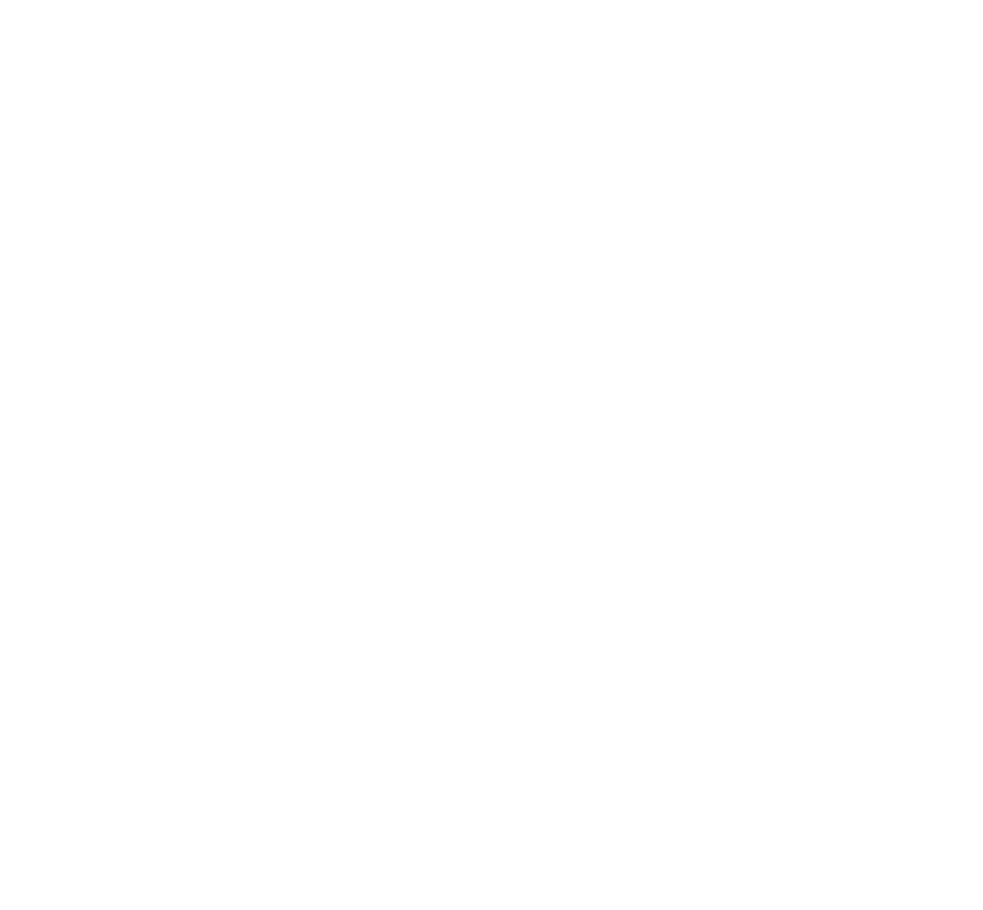
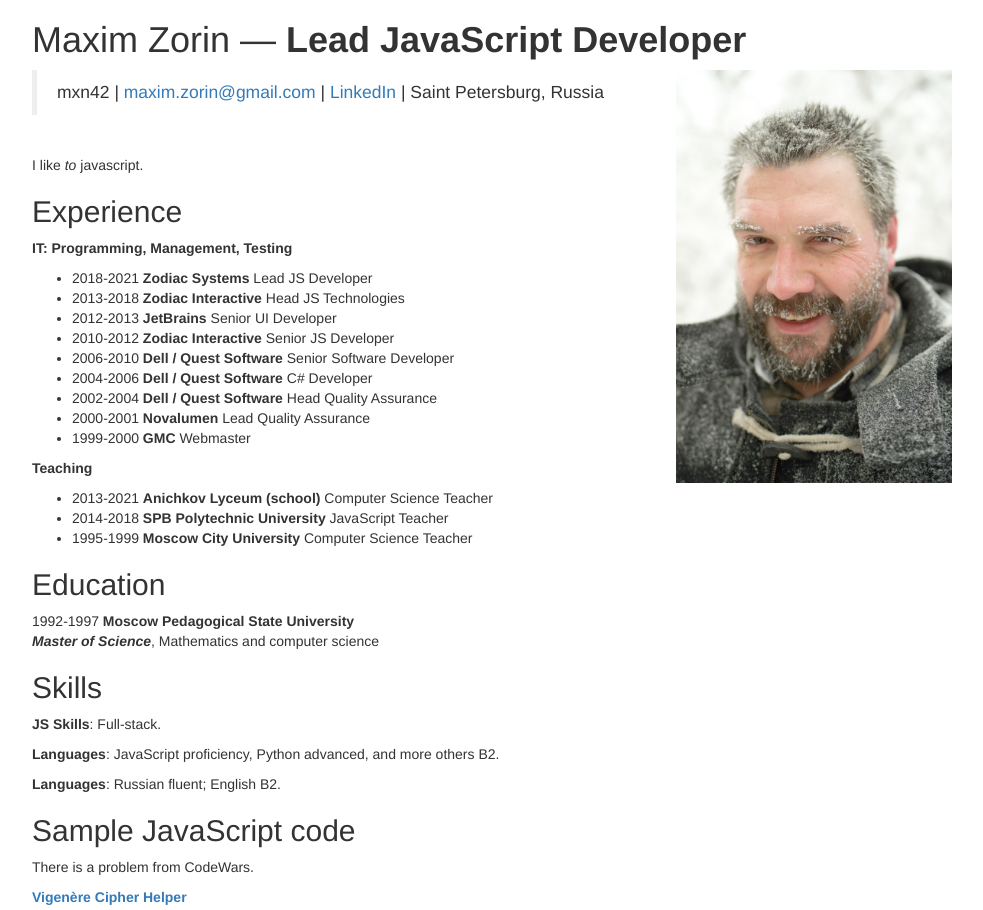
Before and after one commit to mxn42/rsschool-cv, a plain HTML site: page index.html in a window 1280 px wide. Shown: the top 910 px of the page, without its empty margins (148-1131 px from the left). Before the commit the page ends 800 px from the top, so only its background shows below. Drawn offline with nearby package versions, Linux system fonts and the light colour scheme.

Commit message:
fix: complete html page

```diff
--- a/cv.md
+++ b/cv.md
@@ -1,4 +1,4 @@
-# Maxim Zorin &mdash; **Lead JavaScript Developer**
+# Maxim Zorin — **Lead JavaScript Developer**
 <img align="right" width="30%" src="photo.jpg">
 
 <blockquote>
--- a/index.css
+++ b/index.css
@@ -0,0 +1,4 @@
+#cv {
+  width: 920px;
+  margin: auto;
+}
--- a/index.html
+++ b/index.html
@@ -3,28 +3,18 @@
 <head>
   <meta charset="utf-8">
   <meta name="viewport" content="width=device-width, initial-scale=1.0">
-  <title>Document</title>
+  <title>CV</title>
+  <link rel="stylesheet" href="https://cdn.jsdelivr.net/bootstrap/3.2.0/css/bootstrap.css">
+  <script src="https://cdnjs.cloudflare.com/ajax/libs/markdown-it/12.2.0/markdown-it.min.js"></script>
   <link rel="stylesheet" href="index.css">
 </head>
 <body>
+  <article id="cv"></article>
+  <footer>
+    <img src="rs_school_js.svg">
+    <a href="https://rs.school/js/"></a>
+  </footer>
 
   <script src="index.js"></script>
-
-
-<!--
-  class
-  id, name
-  data-*
-  src, for, type, href,value
-  title, alt
-  role, aria-*
-
-
-  Позиционирование
-  Коробчатая модель
-  Типографский
-  Визуальный
-  Разное
--->
 </body>
 </html>
--- a/index.js
+++ b/index.js
@@ -0,0 +1,8 @@
+const md = markdownit({
+  html: true,
+  linkify: true,
+  typographer: true
+});
+fetch('cv.md')
+  .then(res => res.text())
+  .then(text => document.querySelector('#cv').innerHTML = md.render(text));
```
Also changed, not shown: rs_school_js.svg (added).
